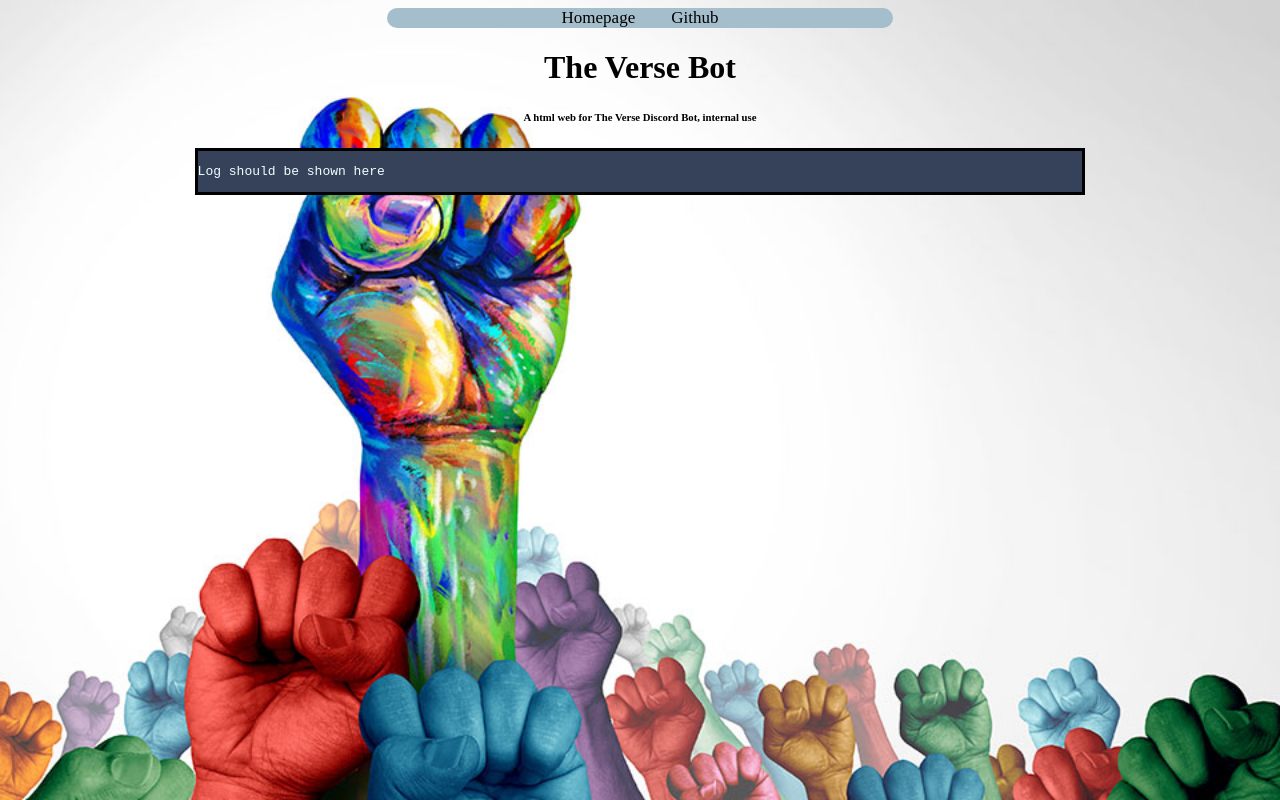
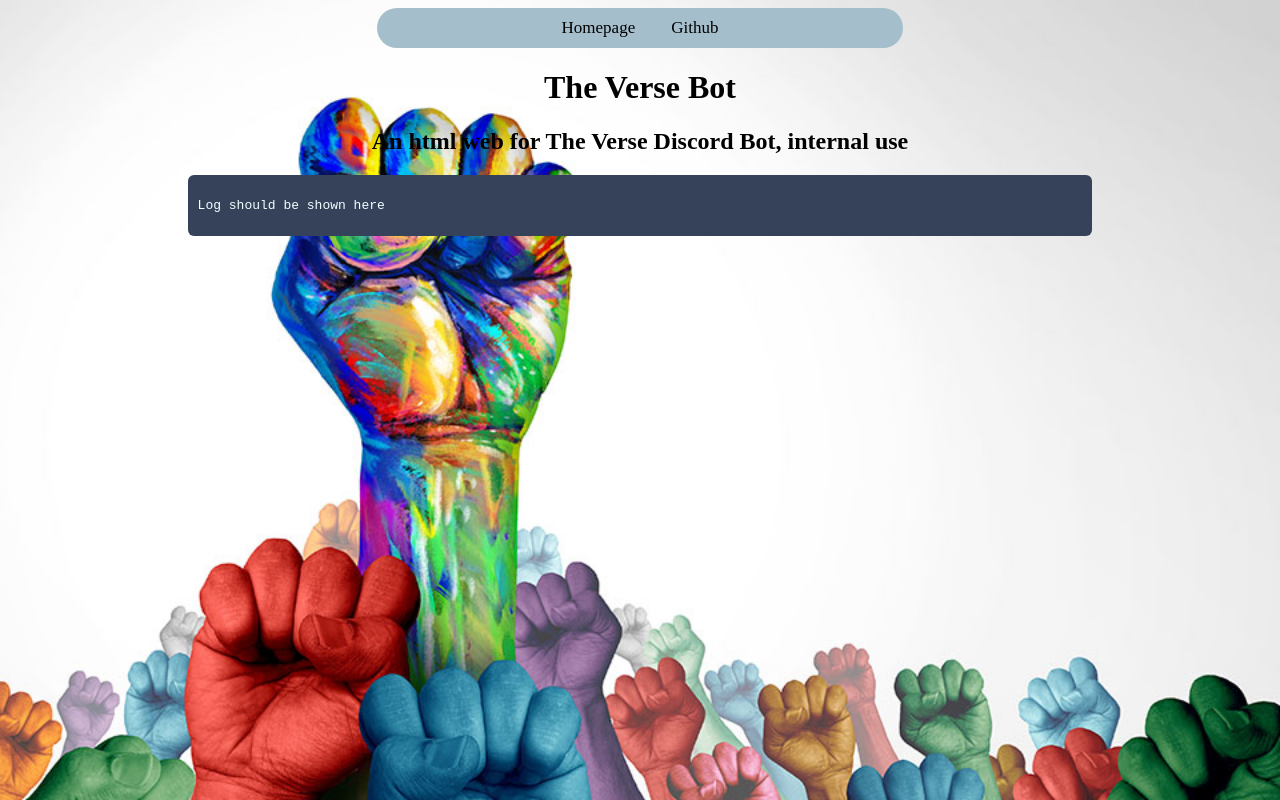
Before and after one commit to Versebuilding/Discord-Bot, a website: page htmlfor_bot/log.html in a window 1280 px wide. Drawn offline with Linux system fonts and the light colour scheme.

Commit message:
Small fixes and updates to html

```diff
--- a/htmlfor_bot/log.html
+++ b/htmlfor_bot/log.html
@@ -12,7 +12,7 @@
   <a href="https://github.com/Versebuilding">Github</a>
 </div>
 <h1> The Verse Bot </h1>
-<h6>A html web for The Verse Discord Bot, internal use</h6>
+<h2>An html web for The Verse Discord Bot, internal use</h2>
 
 <div class="myDiv">
     <p id="log">Log should be shown here </p>
--- a/htmlfor_bot/styles.css
+++ b/htmlfor_bot/styles.css
@@ -11,32 +11,31 @@ body {
 
 .myDiv {
   background-color:#354259 ;
-
-    height: 45% ;
   width: 70%;
-    padding: auto;
+  padding: 10px;
   margin: auto;
   border: solid;
-    overflow-y: scroll;
-    overflow-x: auto;}
+  border-radius: 6px;
+  border: black;
+}
 
 #log {
     color: azure;
     font-family:monospace;
-    text-align: left;}
-
-
+    text-align: left;
+}
 
 /* Style the links inside the navigation bar */
 .navbar {
+  padding: 10px;
   border-radius: 25px;
   background-color: #A5BECC;
   overflow: hidden;
   height: 15% ;
   width: 40%;
   margin: auto;
+}
 
-  }
 .navbar a {
   float: center;
   color: black;
```
Also changed, not shown: bot.js (+14 -9 lines). Lines whose indentation alone changed are shown as unchanged.
